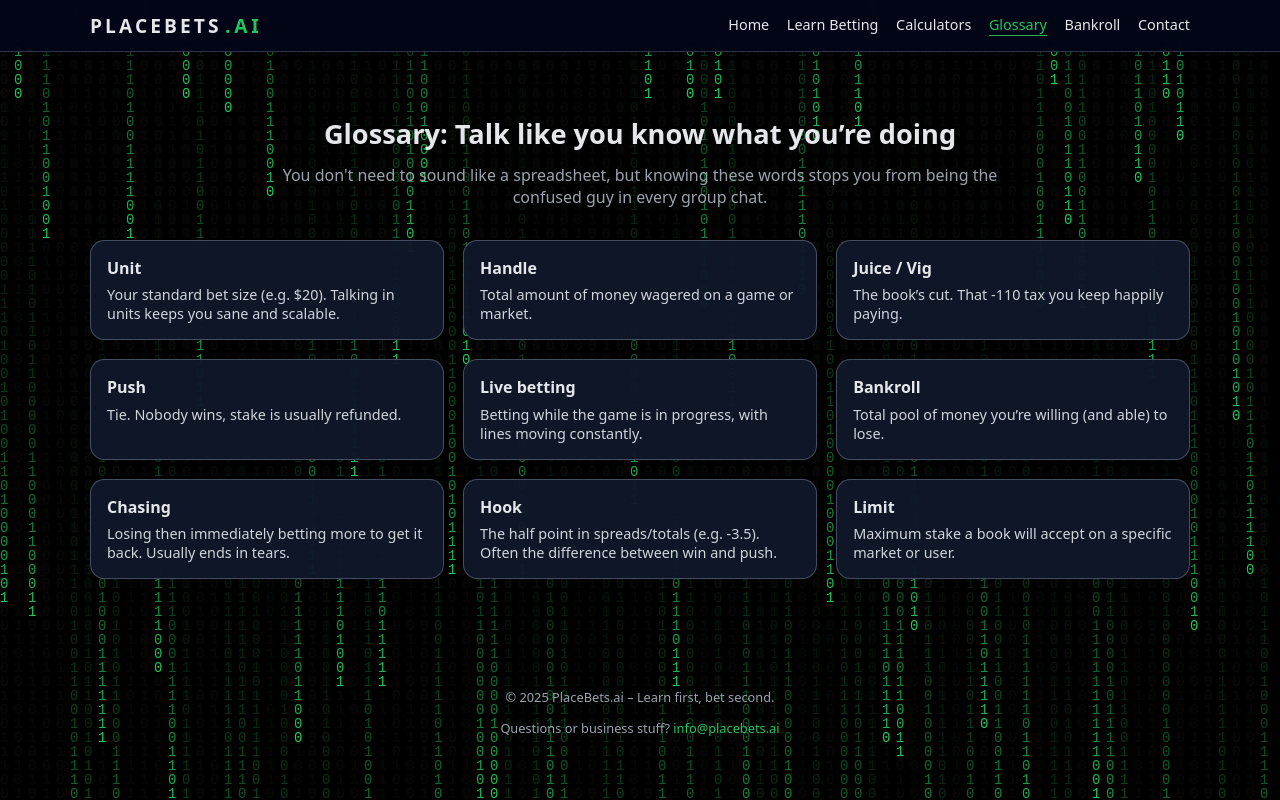
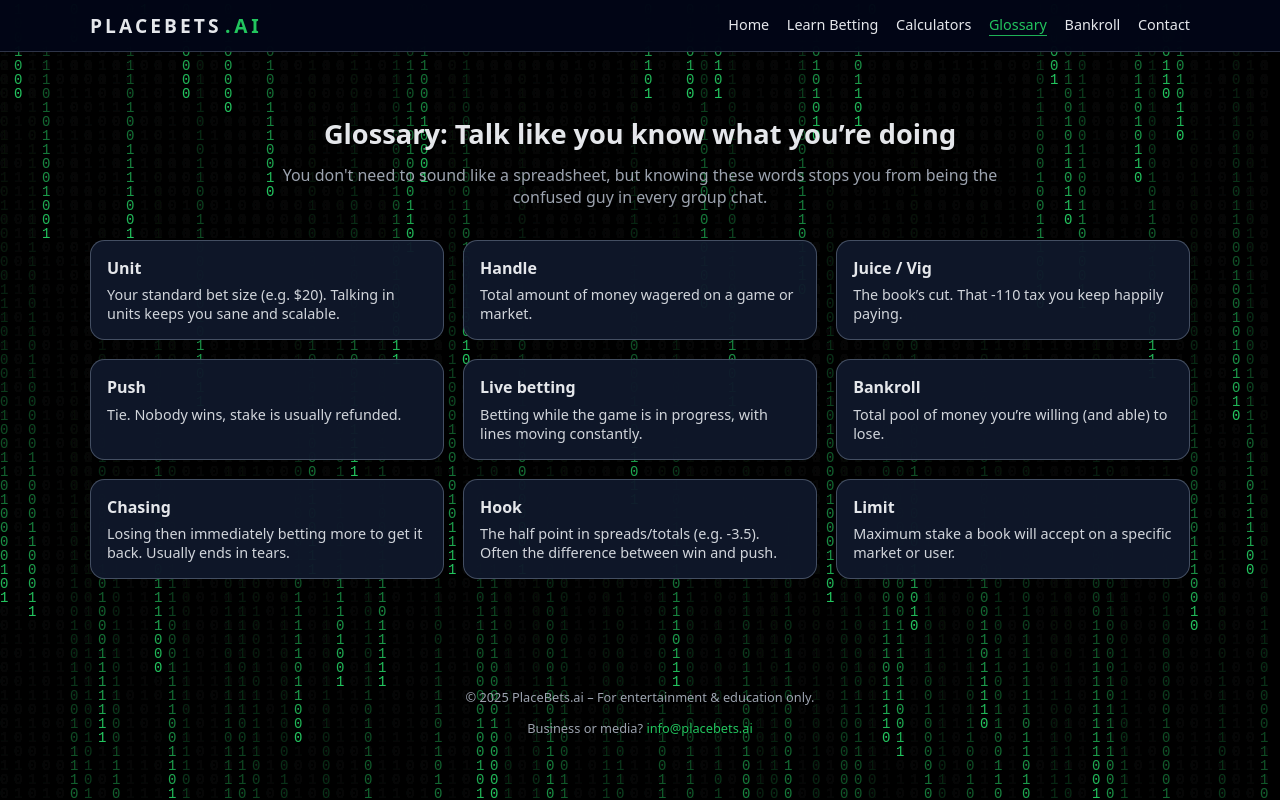
Before and after one commit to placebetsai/Placebetsai, a Next.js app: page /glossary in a window 1280 px wide. Built offline with nearby package versions, Linux system fonts and the light colour scheme.

Commit message:
Update layout.js

```diff
--- a/app/layout.js
+++ b/app/layout.js
@@ -22,13 +22,13 @@ export default function RootLayout({ children }) {
         <main>{children}</main>
 
         <footer className="site-footer">
-          <p>© 2025 PlaceBets.ai – Learn first, bet second.</p>
+          <p>© 2025 PlaceBets.ai – For entertainment & education only.</p>
           <p>
-            Questions or business stuff?{" "}
+            Business or media?{" "}
             <a href="mailto:info@placebets.ai">info@placebets.ai</a>
           </p>
         </footer>
       </body>
     </html>
   );
-    }
+}
```
